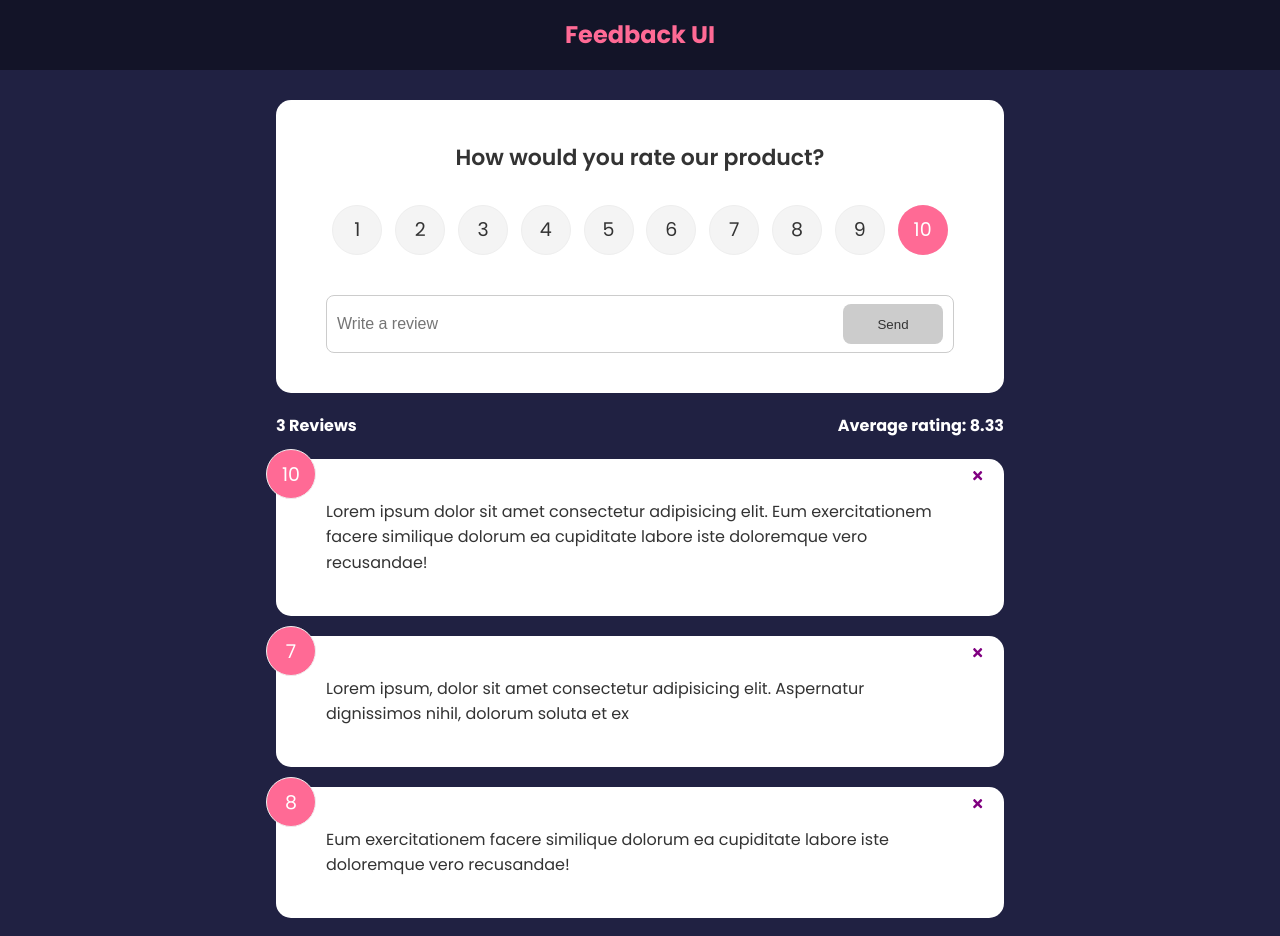
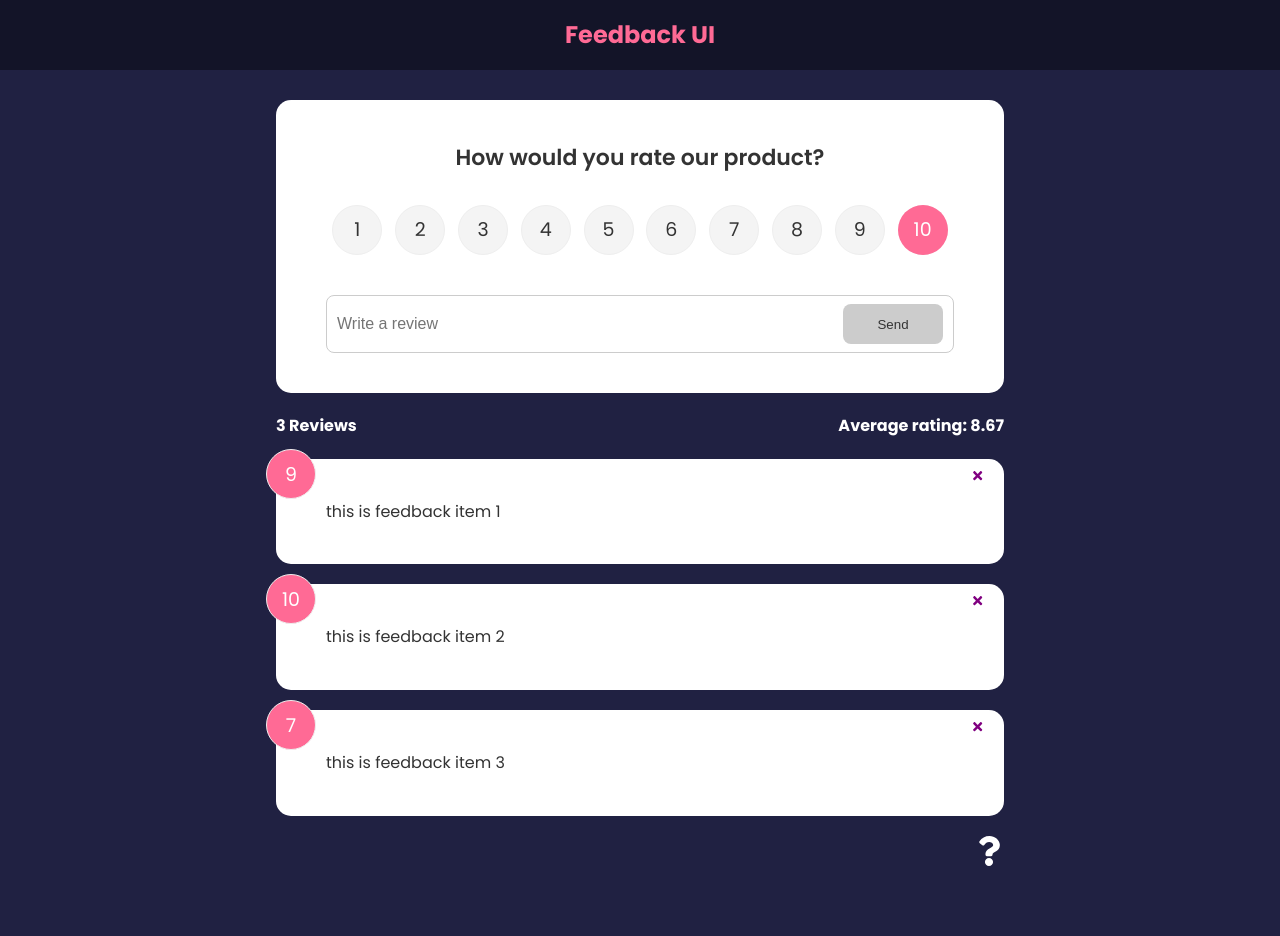
Before and after one commit to iampsr8/feedback-UI, a React (Create React App) app: page / in a window 1280 px wide. Shown: the top 936 px of the page. After the commit the page ends 873 px from the top, so only its background shows below. Built offline with nearby package versions, Linux system fonts and the light colour scheme.

Commit message:
functionality update

```diff
--- a/src/App.js
+++ b/src/App.js
@@ -1,8 +1,5 @@
-import { v4 as uuidv4 } from "uuid";
 import Header from "./components/Header";
-import { useState } from "react";
 import { BrowserRouter as Router, Route, Routes } from "react-router-dom";
-import feedbackData from "./data/FeedbackData";
 import FeedbackList from "./components/FeedbackList";
 import FeedbackStats from "./components/FeedbackStats";
 import FeedbackForm from "./components/FeedbackForm";
@@ -11,18 +8,10 @@ import AboutPage from "./pages/AboutPage";
 import AboutIconLink from "./components/AboutIconLink";
 
 function App() {
-  const [feedback, setFeedback] = useState(feedbackData);
 
-  const addFeedback = (newFeedback) => {
-    newFeedback.id = uuidv4();
-    setFeedback([newFeedback, ...feedback]);
-  };
 
-  const deleteFeedback = (id) => {
-    if (window.confirm("Are you sure you want to delete?")) {
-      setFeedback(feedback.filter((item) => item.id !== id));
-    }
-  };
+
+
   return (
     <FeedbackProvider>
     <Router>
@@ -31,12 +20,11 @@ function App() {
         <Routes>
           <Route exact path="/" element={
             <>
-            <FeedbackForm handleAdd={addFeedback} />
-          <FeedbackStats feedback={feedback} />
+            <FeedbackForm />
+          <FeedbackStats />
           <FeedbackList
             key={1}
-            feedbacks={feedback}
-            handleDelete={deleteFeedback}
+
               />
             </>
         }>
--- a/src/components/FeedbackForm.jsx
+++ b/src/components/FeedbackForm.jsx
@@ -1,13 +1,16 @@
-import { useState } from "react"
+import { useState,useContext } from "react"
 import Card from "./shared/Card"
 import Button from "./shared/Button"
 import RatingSelect from "./RatingSelect"
+import feedbackContext from "../context/FeedbackContext"
 
-function FeedbackForm({handleAdd}) {
+function FeedbackForm() {
     const [text, setText] = useState('')
     const [rating, setRating] = useState(10)
     const [btnDisabled, setBtnDisabled] = useState(true)
     const [message, setMessage] = useState('')
+
+    const {addFeedback}=useContext(feedbackContext)
     const handleTextChange = (e) => {
         if (text === '') {
             setBtnDisabled(true)
@@ -29,7 +32,7 @@ function FeedbackForm({handleAdd}) {
                 text:text,
                 rating:rating
             }
-            handleAdd(newFeedback)
+            addFeedback(newFeedback)
             setText('')
         }
     }
--- a/src/components/FeedbackItem.jsx
+++ b/src/components/FeedbackItem.jsx
@@ -1,13 +1,15 @@
-import {FaTimes} from 'react-icons/fa'
+import { FaTimes } from 'react-icons/fa'
+import { useContext } from 'react'
 import Card from "./shared/Card"
 import PropTypes from 'prop-types'
+import feedbackContext from '../context/FeedbackContext'
 
-function FeedbackItem({ item,handleDelete }) {
-
+function FeedbackItem({ item}) {
+    const {deleteFeedback}=useContext(feedbackContext)
   return (
       <Card >
           <div className="num-display">{item.rating}</div>
-          <button onClick={()=>handleDelete(item.id)} className="close">
+          <button onClick={()=>deleteFeedback(item.id)} className="close">
               <FaTimes color='purple'/>
           </button>
           <div className="text-display">{item.text}</div>
--- a/src/components/FeedbackList.jsx
+++ b/src/components/FeedbackList.jsx
@@ -1,20 +1,23 @@
 import { motion, AnimatePresence } from "framer-motion";
+import { useContext } from "react";
 import FeedbackItem from "./FeedbackItem";
-import PropTypes from "prop-types";
 
-function FeedbackList({ feedbacks, handleDelete }) {
-  if (!feedbacks || feedbacks.length === 0) {
+import feedbackContext from "../context/FeedbackContext";
+
+function FeedbackList() {
+  const {feedback}=useContext(feedbackContext)
+  if (!feedback || feedback.length === 0) {
     return <p>No feedback yet</p>;
   }
   return (
     <div className="feedback-list">
       <AnimatePresence>
-        {feedbacks.map((feedback) => (
+        {feedback.map((feedback) => (
           <motion.div key={feedback.id} initial={{opacity:0}} animate={{opacity:1}} exit={{opacity:0}}>
             <FeedbackItem
               key={feedback.id}
               item={feedback}
-              handleDelete={handleDelete}
+
             />
           </motion.div>
         ))}
@@ -23,8 +26,6 @@ function FeedbackList({ feedbacks, handleDelete }) {
   );
 }
 
-FeedbackList.propTypes = {
-  feedbacks: PropTypes.array,
-};
+
 
 export default FeedbackList;
--- a/src/components/FeedbackStats.jsx
+++ b/src/components/FeedbackStats.jsx
@@ -1,6 +1,8 @@
-import PropTypes from 'prop-types'
+import { useContext } from 'react';
+import feedbackContext from '../context/FeedbackContext';
 
-function FeedbackStats({ feedback }) {
+function FeedbackStats() {
+  const {feedback}=useContext(feedbackContext)
     //calculate average
     let average = feedback.reduce((acc, curr) =>{return acc+curr.rating},0)/feedback.length;
   return (
@@ -11,8 +13,5 @@ function FeedbackStats({ feedback }) {
   )
 }
 
-FeedbackStats.propTypes = {
-    feedback:PropTypes.array.isRequired
-}
 
 export default FeedbackStats
--- a/src/context/FeedbackContext.js
+++ b/src/context/FeedbackContext.js
@@ -1,18 +1,47 @@
 import { createContext, useState } from "react";
+import { v4 as uuidv4 } from "uuid";
 
-const feedbackContext=createContext()
+const feedbackContext = createContext();
 
 export const FeedbackProvider = ({ children }) => {
-    const [feedback, setFeedback] = useState([{
-        id: 1,
-        text: 'this item is from context',
-        rating:9
-    }])
-    return <feedbackContext.Provider value={{
-        feedback:feedback
-    }}>
-        {children}
+  const [feedback, setFeedback] = useState([
+    {
+      id: 1,
+      text: "this is feedback item 1",
+      rating: 9,
+    },
+    {
+      id: 2,
+      text: "this is feedback item 2",
+      rating: 10,
+    },
+    {
+      id: 3,
+      text: "this is feedback item 3",
+      rating: 7,
+    },
+  ]);
+  const addFeedback = (newFeedback) => {
+    newFeedback.id = uuidv4();
+    setFeedback([newFeedback, ...feedback]);
+  };
+  const deleteFeedback = (id) => {
+    if (window.confirm("Are you sure you want to delete?")) {
+      setFeedback(feedback.filter((item) => item.id !== id));
+    }
+  };
+
+  return (
+    <feedbackContext.Provider
+      value={{
+        feedback: feedback,
+        deleteFeedback,
+        addFeedback,
+      }}
+    >
+      {children}
     </feedbackContext.Provider>
-}
+  );
+};
 
-export default feedbackContext
+export default feedbackContext;
```
